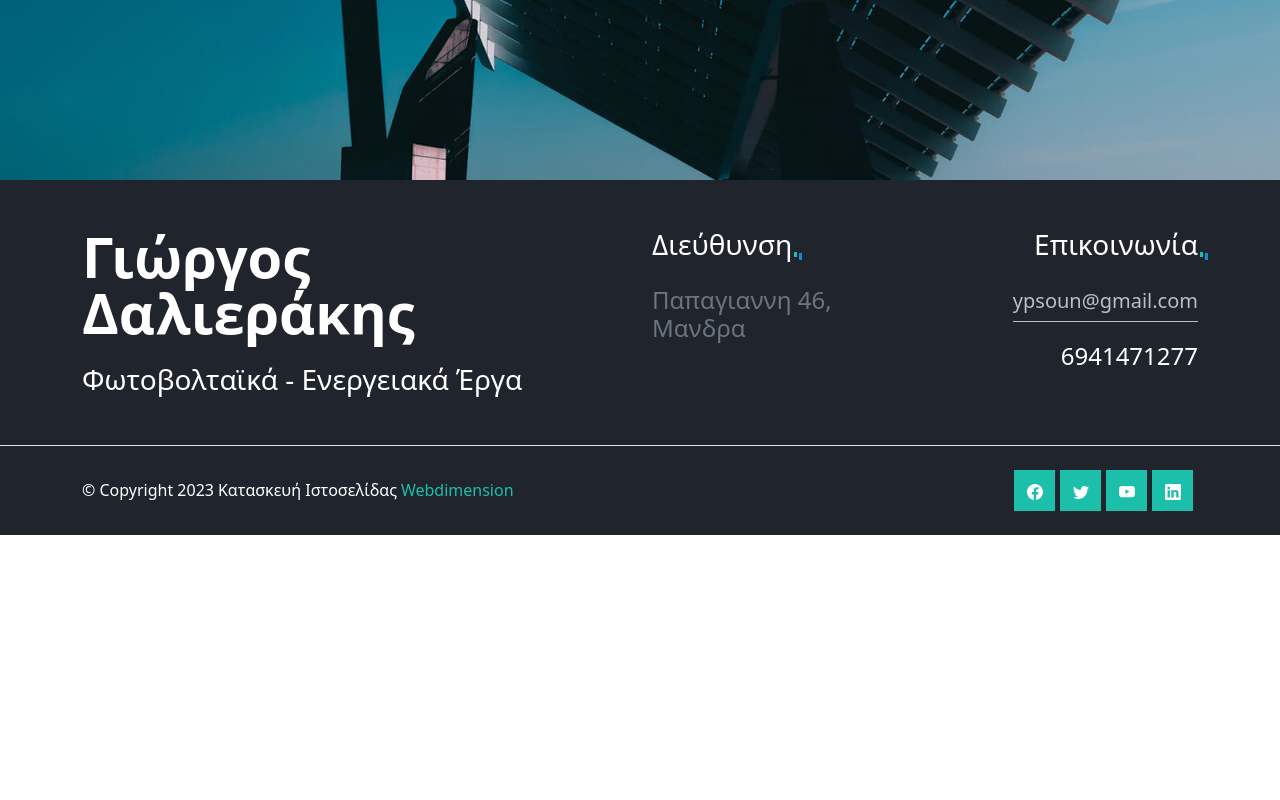
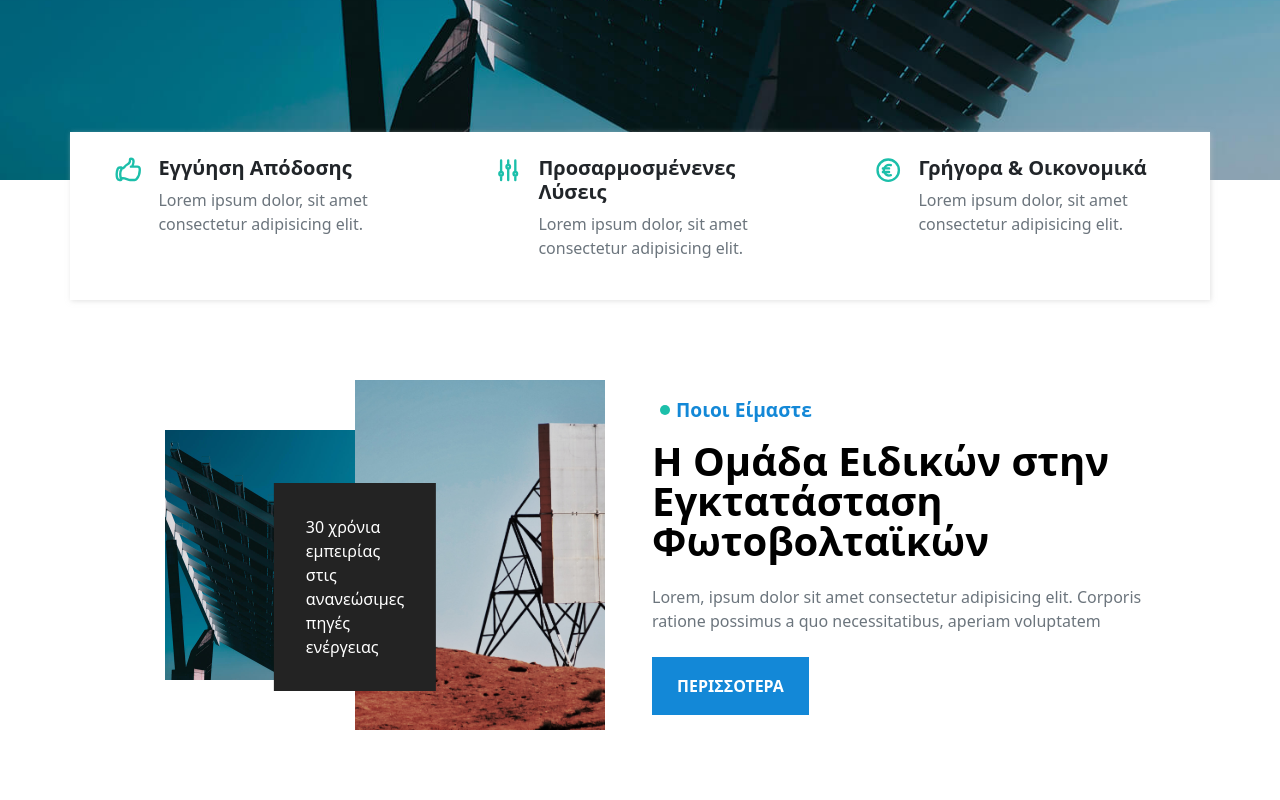
Before and after one commit to giorgos-grekis/ypsoum, a Next.js app: page / in a window 1280 px wide. Shown: the part 620-1420 px from the top of the page. Before the commit the page ends 1155 px from the top, so only its background shows below. Built offline with nearby package versions, Linux system fonts and the light colour scheme.

Commit message:
2 images one ext

```diff
--- a/src/app/globals.scss
+++ b/src/app/globals.scss
@@ -205,7 +205,7 @@ a {
 .about-subtitlte{
   color: black;
   font-weight: bold;
-  font-size: 3rem;
+  font-size: 2.5rem;
   line-height: 1;
   margin: 1rem 0;
 }
--- a/src/components/pages/homepage/HomePage.tsx
+++ b/src/components/pages/homepage/HomePage.tsx
@@ -12,7 +12,10 @@ const HomePage = () => {
 
 
     return (
-        <div style={{ height: '100vh' }}>
+        <>
+
+            {/* hero image */}
+            <section style={{ height: '100vh' }}>
 
                 {/* hero image */}
                 <div className={`${styles.mainImageContainer}`}>
@@ -21,7 +24,7 @@ const HomePage = () => {
                         // width={500}
                         // height={500}
                         alt="Picture of the author"
-                    style={{ objectFit: "cover" }}
+                        style={{ objectFit: "cover", top: 0, left: 0, bottom: 0, right: 0 }}
                         fill={true}
                         priority={true}
                     />
@@ -36,13 +39,142 @@ const HomePage = () => {
                             Φωτοβολταϊλα: Ο οικονομικός τρόπος για ένα πιο πράσινο μέλλον!
                         </h1>
                     </div>
+
+                </div>
+            </section>
+
+
+            {/* icons card */}
+            <section>
+                <div className="container">
+                    <div className={`${styles.iconContainer} row`}>
+
+                        {/* Εγγύση Απόδοσης */}
+                        <div className="col-12 col-lg-4">
+                            <div className={`${styles.iconItem}`}>
+                                {/* icon */}
+                                <div className={`${styles.iconSvg}`}>
+                                    <svg xmlns="http://www.w3.org/2000/svg" fill="none" viewBox="0 0 24 24"
+                                        strokeWidth={2}
+                                        stroke="currentColor" className="w-6 h-6">
+                                        <path strokeLinecap="round" strokeLinejoin="round" d="M6.633 10.5c.806 0 1.533-.446 2.031-1.08a9.041 9.041 0 012.861-2.4c.723-.384 1.35-.956 1.653-1.715a4.498 4.498 0 00.322-1.672V3a.75.75 0 01.75-.75A2.25 2.25 0 0116.5 4.5c0 1.152-.26 2.243-.723 3.218-.266.558.107 1.282.725 1.282h3.126c1.026 0 1.945.694 2.054 1.715.045.422.068.85.068 1.285a11.95 11.95 0 01-2.649 7.521c-.388.482-.987.729-1.605.729H13.48c-.483 0-.964-.078-1.423-.23l-3.114-1.04a4.501 4.501 0 00-1.423-.23H5.904M14.25 9h2.25M5.904 18.75c.083.205.173.405.27.602.197.4-.078.898-.523.898h-.908c-.889 0-1.713-.518-1.972-1.368a12 12 0 01-.521-3.507c0-1.553.295-3.036.831-4.398C3.387 10.203 4.167 9.75 5 9.75h1.053c.472 0 .745.556.5.96a8.958 8.958 0 00-1.302 4.665c0 1.194.232 2.333.654 3.375z" />
+                                    </svg>
+                                </div>
+
+                                {/* text */}
+                                <div>
+                                    <p className="fw-bold h5">Εγγύηση Απόδοσης</p>
+                                    <p className="text-muted">Lorem ipsum dolor, sit amet consectetur adipisicing elit.</p>
+                                </div>
+                            </div>
+                        </div>
+
+                        {/* Προσαρμοσμένενες Λύσεις */}
+                        <div className="col-12 col-lg-4">
+                            <div className={`${styles.iconItem}`}>
+                                {/* icon */}
+                                <div className={`${styles.iconSvg}`}>
+                                    <svg xmlns="http://www.w3.org/2000/svg" fill="none" viewBox="0 0 24 24" strokeWidth={2} stroke="currentColor" className="w-6 h-6">
+                                        <path strokeLinecap="round" strokeLinejoin="round" d="M6 13.5V3.75m0 9.75a1.5 1.5 0 010 3m0-3a1.5 1.5 0 000 3m0 3.75V16.5m12-3V3.75m0 9.75a1.5 1.5 0 010 3m0-3a1.5 1.5 0 000 3m0 3.75V16.5m-6-9V3.75m0 3.75a1.5 1.5 0 010 3m0-3a1.5 1.5 0 000 3m0 9.75V10.5" />
+                                    </svg>
+
+                                </div>
+
+                                {/* text */}
+                                <div>
+                                    <p className="fw-bold h5">Προσαρμοσμένενες Λύσεις</p>
+                                    <p className="text-muted">Lorem ipsum dolor, sit amet consectetur adipisicing elit.</p>
+                                </div>
+                            </div>
+                        </div>
+
+                        {/* Γρήγορα & Οικονομικά */}
+                        <div className="col-12 col-lg-4">
+                            <div className={`${styles.iconItem}`}>
+                                {/* icon */}
+                                <div className={`${styles.iconSvg}`}>
+                                    <svg xmlns="http://www.w3.org/2000/svg" fill="none" viewBox="0 0 24 24" strokeWidth={2} stroke="currentColor" className="w-6 h-6">
+                                        <path strokeLinecap="round" strokeLinejoin="round" d="M14.25 7.756a4.5 4.5 0 100 8.488M7.5 10.5h5.25m-5.25 3h5.25M21 12a9 9 0 11-18 0 9 9 0 0118 0z" />
+                                    </svg>
+                                </div>
+
+                                {/* text */}
+                                <div>
+                                    <p className="fw-bold h5">Γρήγορα & Οικονομικά</p>
+                                    <p className="text-muted">Lorem ipsum dolor, sit amet consectetur adipisicing elit.</p>
+                                </div>
+                            </div>
                         </div>
 
 
+                    </div>
 
+                </div>
+            </section>
+
+            {/* 2 image one text */}
+            <section>
+                <div className="container">
+                    <div className="row my-5 py-5">
+                        {/* images */}
+                        <div className="col-12 col-lg-6">
+
+                            <div className="row h-100">
+
+                                {/* image_1 */}
+                                <div className={`col-12 col-lg-4 d-none d-lg-block position-relative h-100`}>
+                                    <div className={`${styles.image_1}`}>
+                                        <Image
+                                            src="/images/homePage/upsoun-main-image.jpg"
+                                            width={200}
+                                            height={250}
+                                            alt="Picture of the author"
+                                            style={{ objectFit: "cover" }}
+                                        />
+                                    </div>
+                                </div>
+
+                                {/* text-images */}
+                                <div className={`col-12 col-lg-4 mb-5 mb-lg-0 position-relative h-100`}>
+                                    <div className={`${styles.text_image}`}>
+                                        <div className={`${styles.text_image_inner}`}>
+                                            30 χρόνια εμπειρίας στις ανανεώσιμες πηγές ενέργειας
+                                        </div>
+                                    </div>
+                                </div>
+
+                                {/* image_2 */}
+                                <div className={`col-12 col-lg-4 d-none d-lg-block position-relative`}>
+                                    <div className={`${styles.image_2}`}>
+                                        <Image
+                                            src="/images/joshua-hoehne-WeSWsnVQYqU-unsplash.jpg"
+                                            width={250}
+                                            height={350}
+                                            alt="Picture of the author"
+                                            style={{ objectFit: "cover", top: 0, left: 0, bottom: 0, right: 0 }}
+                                        />
+                                    </div>
+                                </div>
+                            </div>
 
 
                         </div>
+                        {/*  */}
+                        <div className="col-12 col-lg-6">
+                            <p className='about-tile'>Ποιοι Είμαστε</p>
+                            <p className='about-subtitlte mb-4'>Η Ομάδα Ειδικών στην Εγκτατάσταση Φωτοβολταϊκών</p>
+                            <p className="text-muted mb-4">Lorem, ipsum dolor sit amet consectetur adipisicing elit. Corporis ratione possimus a quo necessitatibus, aperiam voluptatem </p>
+
+                            <button className="btn btn-secondary text-white py-3 px-4  fw-bold">
+                                ΠΕΡΙΣΣΟΤΕΡΑ
+                            </button>
+                        </div>
+                    </div>
+                </div>
+            </section>
+
+
+        </>
     )
 }
 
--- a/src/components/pages/homepage/homePage.module.scss
+++ b/src/components/pages/homepage/homePage.module.scss
@@ -1,15 +1,13 @@
-
-
-.mainImageContainer{
-    width: 100vh;
-    height: auto;
-    // position: relative;
+.mainImageContainer {
+    width: 100%;
+    height: 100%;
+    position: relative;
     // width: 100%;
     // height: 100%;
-    // z-index: 1;
+    // z-index: -1;
 }
 
-.titleContainer{
+.titleContainer {
     position: absolute;
     top: 50%;
     left: 50%;
@@ -32,6 +30,88 @@
         height: 8px;
         border-radius: 50%;
         background: var(--primary-color);
-        transform: translate(-15px,-50%)
+        transform: translate(-15px, -50%)
     }
 }
+
+.iconContainer {
+    position: relative;
+    // left: 50%;
+    // bottom: -2rem;
+    // background: white;
+    // width: 500px;
+    // height: 100px;
+    margin-top: -3rem;
+    // z-index: 2;
+    // padding: 2rem 1rem;
+    background: white;
+    box-shadow: 1px 1px 5px rgba(200, 200, 200, 0.5);
+}
+
+.iconItem {
+    padding: 1.5rem 2rem;
+    display: flex;
+    gap: 1rem;
+
+    @media(max-width:991.5px) {
+        padding: 0.5rem 1rem;
+    }
+}
+
+.iconSvg {
+    color: var(--primary-color);
+    width: 3rem;
+    height: 3rem;
+}
+
+
+// images section
+
+.image_1 {
+    width: 100%;
+    position: absolute;
+    top: 50%;
+    left: 0;
+    transform: translate(50%, -50%);
+
+    @media (max-width: 991.5px) {
+        position: static;
+        display: none;
+    }
+}
+
+.text_image {
+    position: absolute;
+    top: 60%;
+    left: 50%;
+    transform: translate(-50%, -50%);
+    z-index: 1;
+
+    @media (max-width: 991.5px) {
+        position: static;
+        top: 0;
+        left: 0;
+        transform: translate(0, 0);
+
+    }
+
+}
+
+.text_image_inner {
+    background-color: #232323;
+    color: white;
+    padding: 2rem;
+}
+
+.image_2 {
+    width: 100%;
+    position: absolute;
+    top: 50%;
+    right: 0;
+    transform: translate(-50%, -50%);
+
+    @media (max-width: 991.5px) {
+        position: static;
+        display: none;
+    }
+}
```
Lines whose indentation alone changed are shown as unchanged.
